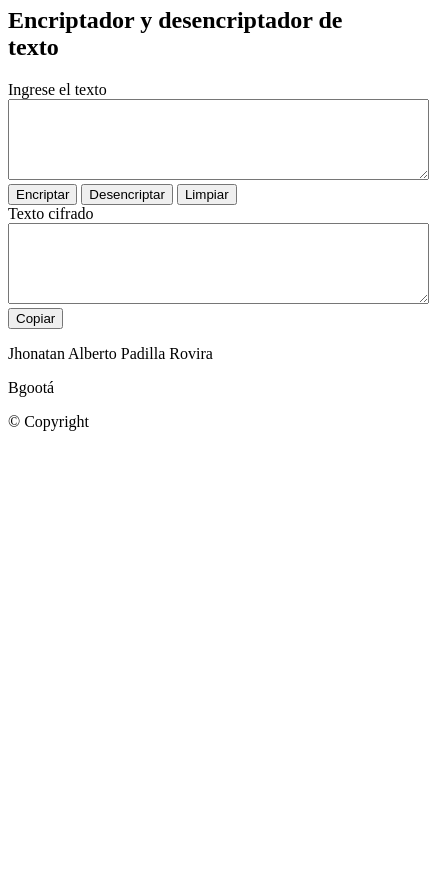
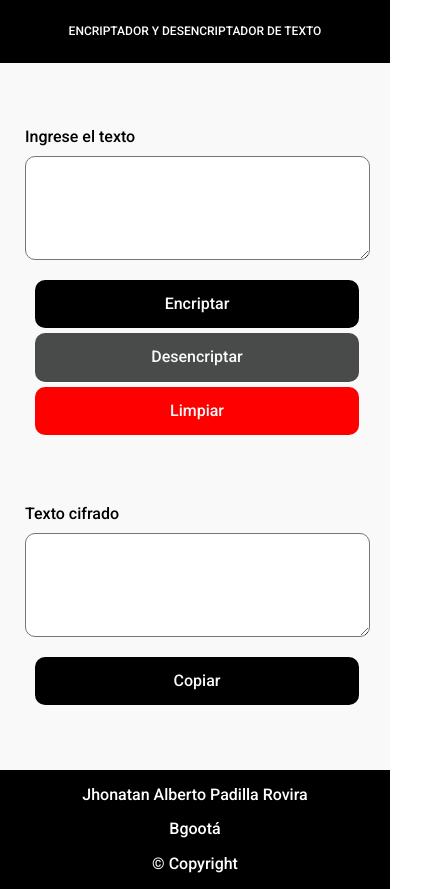
Before and after one commit to jhoalparo1991/encriptador-desencriptador-texto, a plain HTML site: page index.html in a window 390 px wide. Shown: the part 73-962 px from the top of the page, 429 px wide, since content can reach past the window. Before the commit the page ends 844 px from the top, so only its background shows below. Drawn offline with Linux system fonts and the light colour scheme.

Commit message:
Se estilizo la pagina por completo

```diff
--- a/css/style.css
+++ b/css/style.css
@@ -0,0 +1,176 @@
+*{
+
+    font-family: 'Roboto', sans-serif;
+    font-weight: normal;
+    overflow-x: hidden;
+}
+
+/*Section header */
+header{
+    align-items: center;
+    background-color: black;
+    display: flex;
+    height: 63px;
+    padding: 5px;
+}
+
+header h1{
+    color: white;
+    font-size: 25px;
+    margin: 0;
+    text-align: left;
+    text-transform: capitalize;
+}
+
+/* Section main */
+
+main{
+    background: #F9F9F9;
+    margin: 0 auto;
+    margin-top: 30px;
+    width: 80%;
+}
+
+.titulo{
+    background: black;
+    display: flex;
+    align-items: center;
+    justify-content: center;
+    height: 63px;
+}
+.subtitulo{
+    margin: 0;
+    color: white;
+    text-transform: uppercase;
+}
+
+
+.contenedor{
+    display: flex;
+    align-items: center;
+    padding: 10px;
+    min-height: 200px;
+    margin-top: 40px;
+}
+.contenedor .tarjeta_encriptar, .contenedor .tarjeta_cifrado {
+    display: flex;
+    flex-direction: column;
+    align-items: flex-start;
+    width: 48%;
+    margin-bottom: 40px;
+}
+
+form{
+    width: 90%;
+    padding: 10px;
+    margin-left: 10px;
+}
+
+label{
+    display: block;
+    margin: 5px;
+}
+
+textarea{
+    padding: 5px;
+    margin: 5px;
+    border-radius: 10px;
+    width: 90%;
+}
+
+.botones{
+    display: flex;
+    justify-content: left;
+    padding: 5px;
+}
+
+.btn{
+    border-radius: 10px;
+    border: none;
+    padding: 15px;
+    font-size: 1rem;
+    text-align: center;
+    color: #F9F9F9;
+    margin-left: 10px;
+}
+
+.negro{
+    background: black;
+}
+
+.gris{
+    background: #494A4A;
+}
+.rojo{
+    background: red;
+}
+
+/* Footer */
+footer{
+    background: black;
+    color: white;
+    text-align: center;
+    bottom: 0;
+    position: fixed;
+    width: 100%;
+}
+
+/* Media query */
+@media (max-width: 420px) {
+    .contenedor .tarjeta_encriptar .botones{
+        display: block;
+    }
+
+    .botones .btn{
+        width: 90%;
+        margin-top: 5px;
+    }
+    footer{
+        position: relative;
+    }
+
+}
+
+@media (max-width: 500px) {
+    .subtitulo{
+        font-size: 12px;
+    }
+    main{
+        width: 100%;
+        margin: 0;
+    }
+    form{
+        margin: 0;
+    }
+    .botones{
+        display: block;
+    }
+    footer{
+        position: relative;
+    }
+
+}
+@media (max-width: 1024px) {
+    .contenedor {
+      display: block;
+    }
+    .contenedor .tarjeta_encriptar, .contenedor .tarjeta_cifrado{
+        width: 100%;
+    }
+    form{
+        width: 100%;
+    }
+    textarea{
+        width: 90%;
+    }
+    .botones{
+        display: flex;
+        justify-content: flex-start;
+    }
+    .btn{
+        margin-left: 10px;
+    }
+    footer{
+        position: relative;
+    }
+  }
--- a/index.html
+++ b/index.html
@@ -5,30 +5,39 @@
     <meta http-equiv="X-UA-Compatible" content="IE=edge">
     <meta name="viewport" content="width=device-width, initial-scale=1.0">
     <title>Challenge Alura</title>
+    <link rel="preconnect" href="https://fonts.googleapis.com">
+    <link rel="preconnect" href="https://fonts.gstatic.com" crossorigin>
+    <link href="https://fonts.googleapis.com/css2?family=Roboto:wght@100;300;500&display=swap" rel="stylesheet">
+<link rel="stylesheet" href="./css/normalize.css">
+<link rel="stylesheet" href="./css/style.css">
 </head>
 <body>
     <header>
         <h1>Challenge Alura Latam</h1>
     </header>
     <main>
-        <section>
-            <div class="seccion-titulo">
-                <h2 class="titulo">Encriptador y desencriptador de texto</h2>
-            </div>
+        <div class="titulo">
+            <h2 class="subtitulo">Encriptador y desencriptador de texto</h2>
+        </div>
+        <section class="contenedor">
             <div class="tarjeta_encriptar">
                 <form class="form-encriptar">
                     <label for="texto_encriptar">Ingrese el texto</label>
                     <textarea name="texto_encriptar" id="texto_encriptar" cols="50" rows="5"></textarea>
-                    <button class="encriptar">Encriptar</button>
-                    <button class="desencriptar">Desencriptar</button>
-                    <button class="limpiar">Limpiar</button>
+                    <div class="botones">
+                        <button class="btn negro">Encriptar</button>
+                        <button class="btn gris">Desencriptar</button>
+                        <button class="btn rojo">Limpiar</button>
+                    </div>
                 </form>
             </div>
             <div class="tarjeta_cifrado">
                 <form class="form-encriptado">
                     <label for="texto_cifrado">Texto cifrado</label>
                     <textarea name="texto_cifrado" id="texto_cifrado" cols="50" rows="5"></textarea>
-                    <button class="copiar">Copiar</button>
+                    <div class="botones">
+                        <button class="btn negro">Copiar</button>
+                    </div>
                 </form>
             </div>
         </section>
```
Also changed, not shown: css/normalize.css (added).
